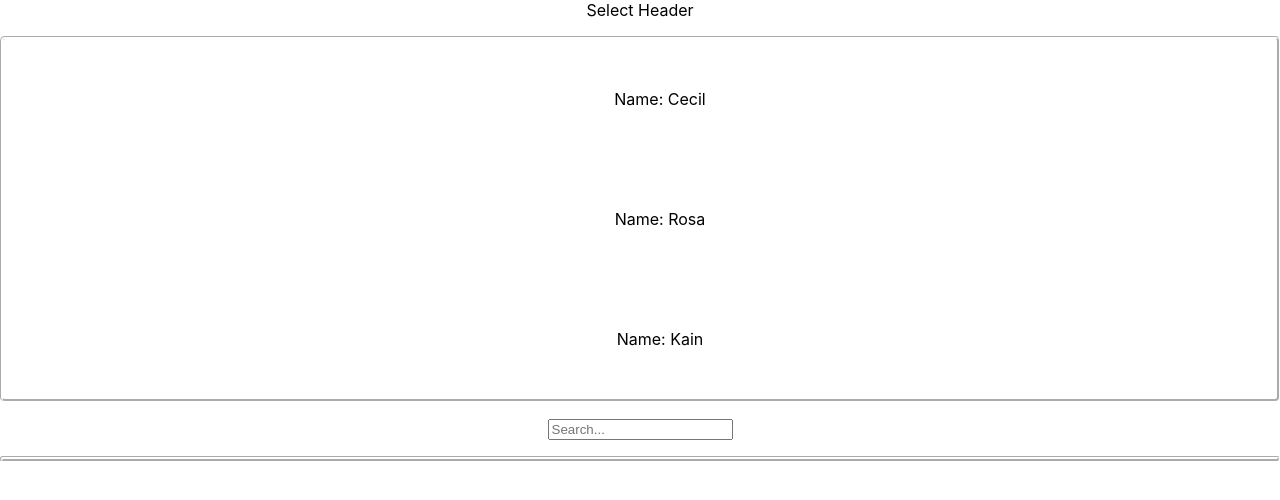
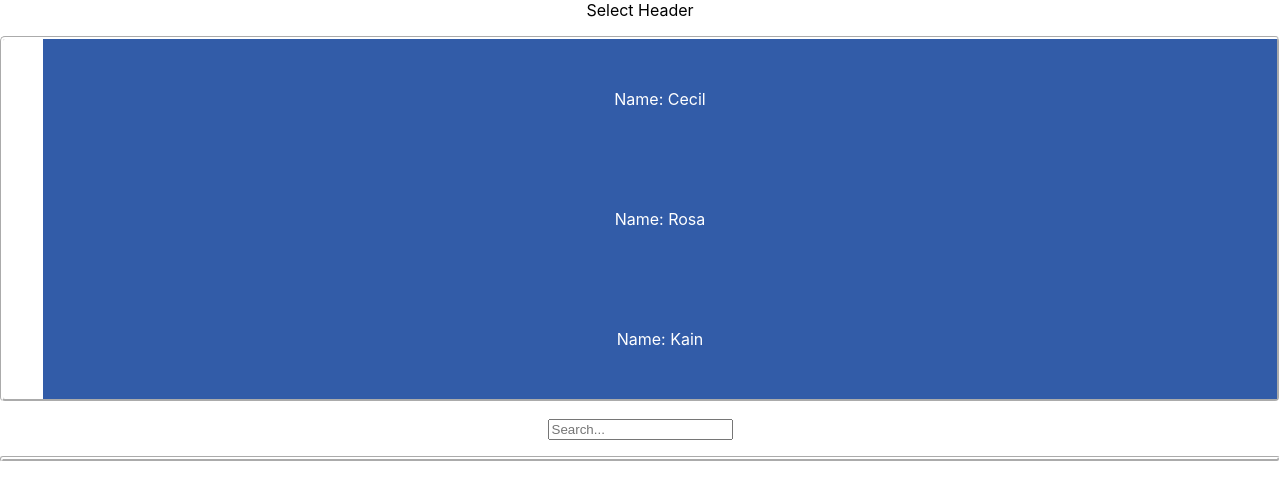
Before and after one commit to jetuala/final-fantasy-menu, a React (Create React App) app: page /party in a window 1280 px wide. Shown: the top 500 px of the page. Built offline with nearby package versions, Linux system fonts and the light colour scheme.

Commit message:
Minor styling, begin Redux Toolkit refactor

```diff
--- a/package.json
+++ b/package.json
@@ -38,6 +38,7 @@
     ]
   },
   "devDependencies": {
+    "@reduxjs/toolkit": "^1.7.2",
     "react-redux": "^7.2.6",
     "redux": "^4.1.2"
   }
--- a/src/components/main/Party/Party.js
+++ b/src/components/main/Party/MainParty.js
@@ -1,10 +1,10 @@
 import React from 'react';
 import { connect } from 'react-redux';
-import './Party.css';
+import './MainParty.css';
 
 // This is the "main" Party window, not to be confused with the "select" Party window.
 
-const Party = (props) => {
+const MainParty = (props) => {
     const party = props.party;
 
     return (
@@ -18,4 +18,4 @@ const mapStateToProps = state => {
     return {party: state.party}
 }
 
-export default connect(mapStateToProps)(Party);
+export default connect(mapStateToProps)(MainParty);
--- /dev/null
+++ b/src/components/select/Party/SelectParty.css
@@ -0,0 +1,15 @@
+.color {
+    background-color: #325ca8;
+    color: white;
+}
+
+ul {
+    border-style: groove;
+    border-color: white;
+    border-radius: 5px;
+}
+
+li {
+    list-style: none;
+    padding: 50px;
+}
--- a/src/components/select/Party/Party.js
+++ b/src/components/select/Party/SelectParty.js
@@ -1,14 +1,15 @@
 import React from 'react';
 import { connect } from 'react-redux';
+import './SelectParty.css';
 
 // This component is different from the main Party component. Probably will just contain pictures of party members
 
-const Party = (props) => {
+const SelectParty = (props) => {
     const party = props.party
     return (
         <div>
             <ul>
-                {party.map(x => {return <li key={x.id}>Name: {x.name}</li>})}
+                {party.map(x => {return <li className="color" key={x.id}>Name: {x.name}</li>})}
             </ul>
         </div>
     )
@@ -18,4 +19,4 @@ const mapStateToProps = state => {
     return {party: state.party}
 }
 
-export default connect(mapStateToProps)(Party);
+export default connect(mapStateToProps)(SelectParty);
--- /dev/null
+++ b/src/components/select/SearchBar/SearchBar.css
@@ -0,0 +1,6 @@
+.searchBarResult {
+    color: white;
+    padding: 10px;
+    background-color: #325ca8;
+    margin: 2px;
+}
--- a/src/components/select/SearchBar/SearchBar.js
+++ b/src/components/select/SearchBar/SearchBar.js
@@ -1,5 +1,6 @@
 import React, { useEffect, useState, useRef } from 'react';
 import axios from 'axios';
+import './SearchBar.css';
 
 const moogleAPI = "https://www.moogleapi.com/api/v1/characters/search?name=";
 
@@ -26,6 +27,10 @@ const SearchBar = () => {
             .catch(error => {console.log(error)})
     }
 
+    function addToParty(listItem) {
+        console.log(listItem.name); // yay this works lol gotta figure out reducers!!!
+    }
+
     return (
         <div>
             <input
@@ -42,7 +47,9 @@ const SearchBar = () => {
                 <ul>
                     {listItems.map((listItem) => {
                         return (
-                            <li key={listItem.id}>{listItem.name} {listItem.job} {listItem.age} {listItem.origin}</li>
+                            <li className="searchBarResult" key={listItem.id} onClick={() => addToParty(listItem)}>
+                                {listItem.name} {listItem.job} {listItem.age} {listItem.origin}
+                            </li>
                         )
                     })}
                 </ul>
--- a/src/store/store.js
+++ b/src/store/store.js
@@ -1,4 +1,5 @@
 import { createStore } from 'redux';
+import { createAction, createReducer } from '@reduxjs/toolkit';
 
 const initialState = {
     party: [{
@@ -134,7 +135,7 @@ const initialState = {
 function partyReducer(state = initialState, action) {
     switch (action.type) {
         case 'ADD_PARTY_MEMBER':
-            return state // "+ payload" "CONCAT" will change this eventually
+            return {...state, party: [ ...state.party, action.payload]}// "+ payload" "CONCAT" will change this eventually... maybe use Redux Toolkit??
         case 'DELETE_PARTY_MEMBER':
             return state // "- payload" "SLICE" or whatever. will change this eventually
         default:
--- a/src/views/MainView.js
+++ b/src/views/MainView.js
@@ -1,6 +1,6 @@
 import React from 'react';
 
-import Party from '../components/main/Party/Party';
+import MainParty from '../components/main/Party/MainParty';
 import Menu from '../components/main/Menu/Menu';
 import Location from '../components/main/Location/Location';
 import Time from '../components/main/Time/Time';
@@ -8,7 +8,7 @@ import Time from '../components/main/Time/Time';
 const MainView = () => {
     return (
         <div>
-            <Party />
+            <MainParty />
             <Menu />
             <Location />
             <Time />
--- a/src/views/SelectView.js
+++ b/src/views/SelectView.js
@@ -1,13 +1,13 @@
 import React from 'react';
 import Header from '../components/select/Header/Header';
-import Party from '../components/select/Party/Party';
+import SelectParty from '../components/select/Party/SelectParty';
 import SearchBar from '../components/select/SearchBar/SearchBar';
 
 const SelectView = () => {
     return (
         <div>
             <Header />
-            <Party />
+            <SelectParty />
             <SearchBar />
         </div>
     )
```
Also changed, not shown: src/components/main/Party/MainParty.css (renamed from src/components/main/Party/Party.css), src/components/select/Party/Party.css (deleted), 1 other file (tests, documents, lock files or other folders).
